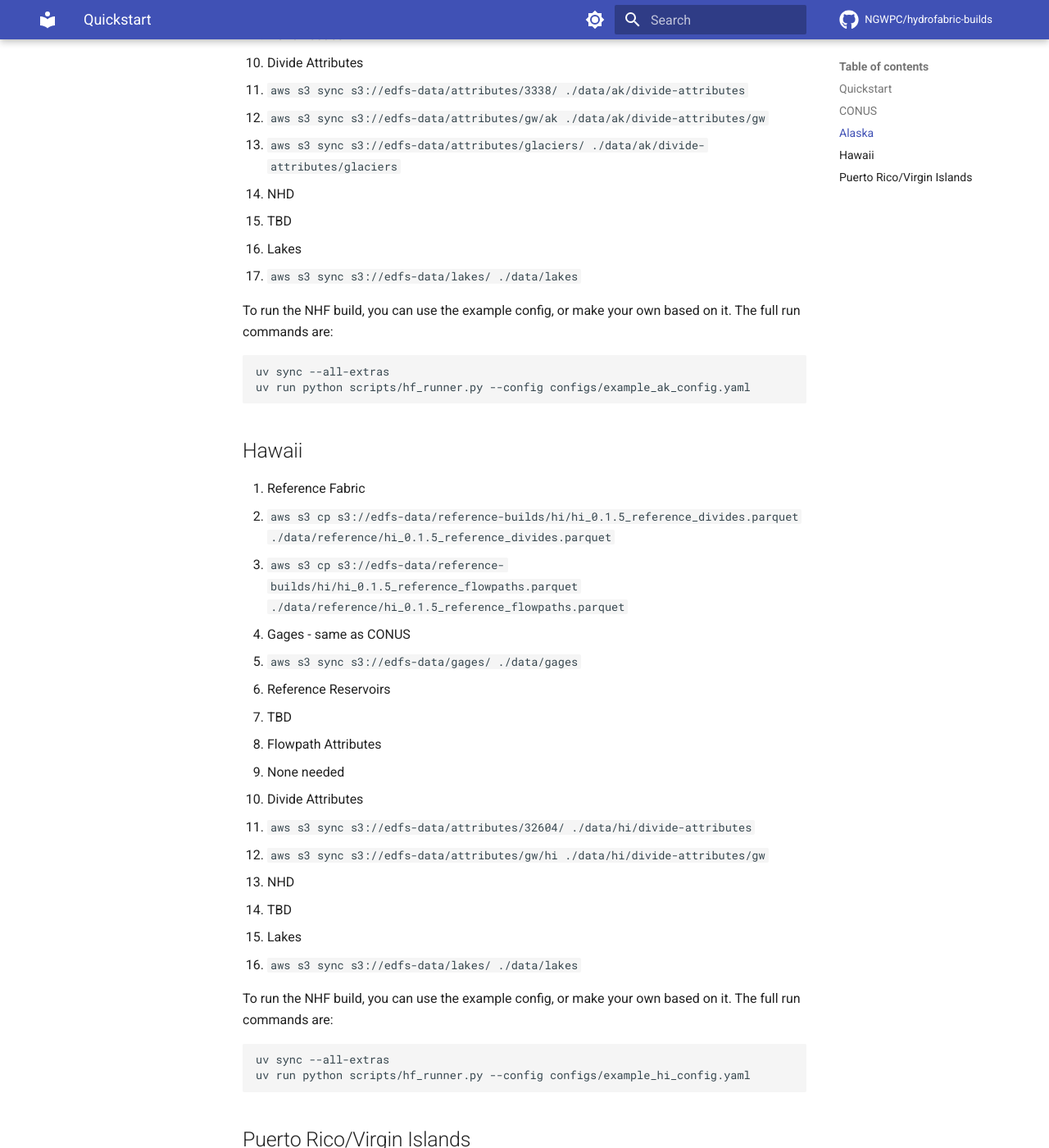
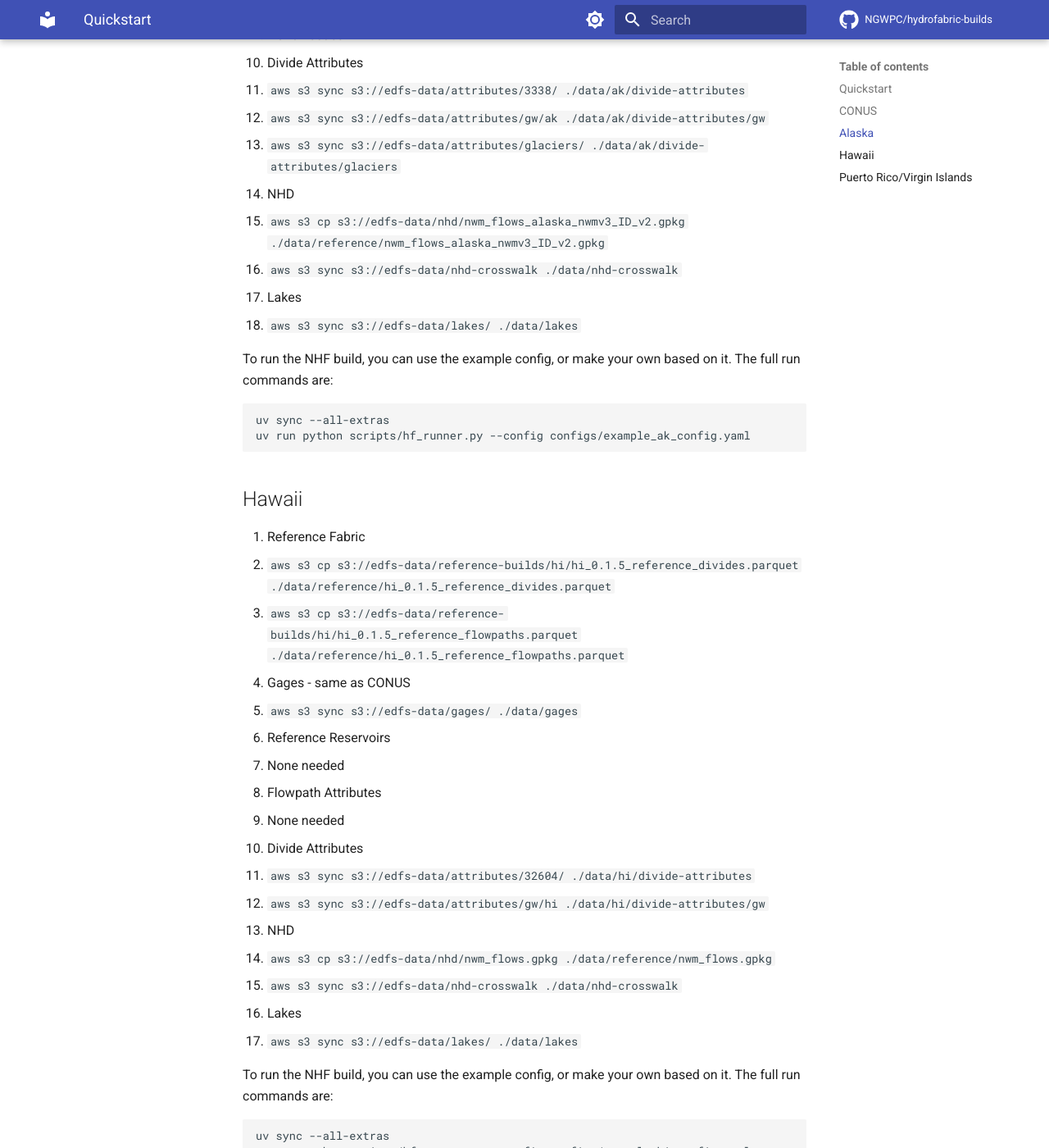
Before and after one commit to NGWPC/nhf-builds, an MkDocs documentation site: the page built from docs/builds/quickstart.md, in a window 1280 px wide and 1400 px high, scrolled down 1782 px. Shown: the whole window at 82% size. Built offline with MkDocs 1.6.1 and Material for MkDocs 9.7.7, drawn with Linux system fonts in a browser that asks for light colours; comment, search, counter and statistics services are not loaded; some of the changed text lies outside the part shown.

Commit message:
docs: update quickstart

```diff
--- a/docs/builds/quickstart.md
+++ b/docs/builds/quickstart.md
@@ -45,7 +45,7 @@ uv run python scripts/hf_runner.py --config configs/example_config.yaml
 - `aws s3 sync s3://edfs-data/gages/ ./data/gages`
 
 3. Reference Reservoirs
-- TBD
+- None needed
 
 4. Flowpath Attributes
 - None needed
@@ -56,7 +56,8 @@ uv run python scripts/hf_runner.py --config configs/example_config.yaml
 - `aws s3 sync s3://edfs-data/attributes/glaciers/ ./data/ak/divide-attributes/glaciers`
 
 6. NHD
-- TBD
+- `aws s3 cp s3://edfs-data/nhd/nwm_flows_alaska_nwmv3_ID_v2.gpkg ./data/reference/nwm_flows_alaska_nwmv3_ID_v2.gpkg`
+- `aws s3 sync s3://edfs-data/nhd-crosswalk ./data/nhd-crosswalk`
 
 7. Lakes
 - `aws s3 sync s3://edfs-data/lakes/ ./data/lakes`
@@ -76,7 +77,7 @@ uv run python scripts/hf_runner.py --config configs/example_ak_config.yaml
 - `aws s3 sync s3://edfs-data/gages/ ./data/gages`
 
 3. Reference Reservoirs
-- TBD
+- None needed
 
 4. Flowpath Attributes
 - None needed
@@ -86,7 +87,8 @@ uv run python scripts/hf_runner.py --config configs/example_ak_config.yaml
 - `aws s3 sync s3://edfs-data/attributes/gw/hi ./data/hi/divide-attributes/gw`
 
 6. NHD
-- TBD
+- `aws s3 cp s3://edfs-data/nhd/nwm_flows.gpkg ./data/reference/nwm_flows.gpkg`
+- `aws s3 sync s3://edfs-data/nhd-crosswalk ./data/nhd-crosswalk`
 
 7. Lakes
 - `aws s3 sync s3://edfs-data/lakes/ ./data/lakes`
@@ -106,7 +108,7 @@ uv run python scripts/hf_runner.py --config configs/example_hi_config.yaml
 - `aws s3 sync s3://edfs-data/gages/ ./data/gages`
 
 3. Reference Reservoirs
-- TBD
+- None needed
 
 4. Flowpath Attributes
 - None needed
@@ -116,7 +118,8 @@ uv run python scripts/hf_runner.py --config configs/example_hi_config.yaml
 - `aws s3 sync s3://edfs-data/attributes/gw/prvi ./data/prvi/divide-attributes/gw`
 
 6. NHD
-- TBD
+- `aws s3 cp s3://edfs-data/nhd/nwm_flows.gpkg ./data/reference/nwm_flows.gpkg`
+- `aws s3 sync s3://edfs-data/nhd-crosswalk ./data/nhd-crosswalk`
 
 7. Lakes
 - `aws s3 sync s3://edfs-data/lakes/ ./data/lakes`
```
Also changed, not shown: 1 other file.
